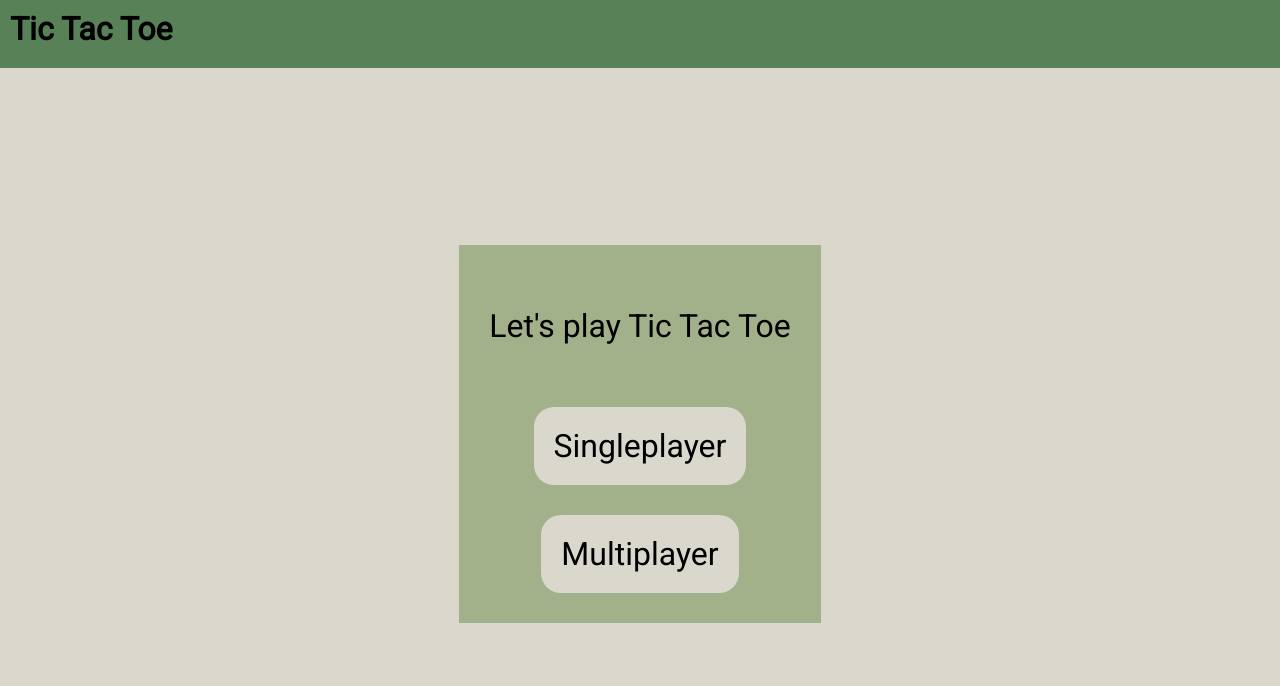
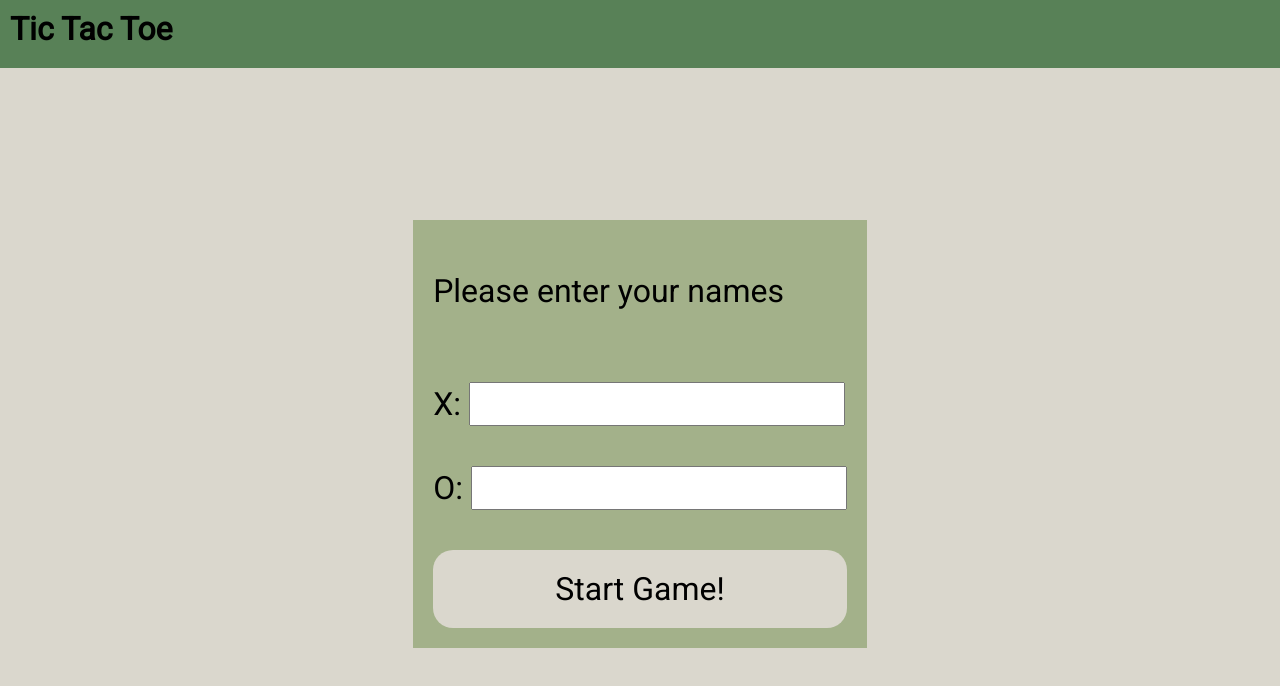
Before and after one commit to rehmanjav/odin-tic-tac-toe, a plain HTML site: page index.html in a window 1280 px wide. Both pictures are taken after a click on the button "Multiplayer". Drawn offline with Linux system fonts and the light colour scheme.

Commit message:
WIP: Names screen

```diff
--- a/index.html
+++ b/index.html
@@ -12,11 +12,7 @@
 <body>
     <header>Tic Tac Toe</header>
     <main>
-        <div class="start-screen">
-            <p>Let's play Tic Tac Toe</p>
-            <button class="btn-singleplayer">Singleplayer</button>
-            <button class="btn-multiplayer">Multiplayer</button>
-        </div>
+
     </main>
 </body>
 </html>
--- a/styles.css
+++ b/styles.css
@@ -52,3 +52,10 @@ button:active {
     padding: 30px;
     gap: 30px;
 }
+
+.multi-name {
+    display: flex;
+    flex-direction: column;
+    padding: 20px;
+    gap: 40px;
+  }
--- a/ticTacToe.js
+++ b/ticTacToe.js
@@ -21,13 +21,118 @@ const displayController = (function() {
     //   _privateMethod();
     // }
 
+    function startScreen() {
+      _clearMain();
+
+      let startDiv = document.createElement("div");
+      startDiv.classList.add("start-screen");
+
+      let p = document.createElement('p');
+      p.textContent = "Let's play Tic Tac Toe";
+
+      let btnSingle = document.createElement('button');
+      btnSingle.textContent = "Singleplayer";
+      btnSingle.classList.add("btn-singleplayer");
+
+      let btnMulti = document.createElement('button');
+      btnMulti.textContent = "Multiplayer";
+      btnMulti.classList.add("btn-multiplayer");
+
+      startDiv.appendChild(p);
+      startDiv.appendChild(btnSingle);
+      startDiv.appendChild(btnMulti);
+
+      let mainDiv = document.querySelector("main");
+      mainDiv.appendChild(startDiv);
+
+      btnSingle.addEventListener('click', () => {
+        console.log("single");
+      });
+      btnMulti.addEventListener('click', () => {
+        gameEngine.gameType = "multiplayer";
+        displayController.multiplayerNames();
+      });
+    }
+
     function multiplayerNames() {
+      _clearMain();
+
+      let nameDiv = document.createElement('div');
+      nameDiv.classList.add('multi-name');
+
+      let p = document.createElement('p');
+      p.textContent = "Please enter your names";
+
+      let xLabel = document.createElement("label");
+      xLabel.textContent = "X: ";
+      let xInput = document.createElement('input');
+      xInput.textContent = "Name";
+      xInput.classList.add("x-name");
+
+      let oLabel = document.createElement('label');
+      oLabel.textContent = "O: "
+      let oInput = document.createElement('input');
+      oInput.textContent = "Name";
+      oInput.classList.add("o-name");
+
+      let btnStart = document.createElement('button');
+      btnStart.textContent = "Start Game!";
+      btnStart.classList.add("btn-start-game");
+
+      btnStart.addEventListener('click', () => {
+        console.log("start game");
+        let xName = document.querySelector(".x-name").value;
+        let oName = document.querySelector(".o-name").value;
+        console.log(xName + oName);
+      });
+
+      xLabel.appendChild(xInput);
+      oLabel.appendChild(oInput);
+
+      nameDiv.appendChild(p);
+      nameDiv.appendChild(xLabel);
+      nameDiv.appendChild(oLabel);
+      nameDiv.appendChild(btnStart);
+
+      let mainDiv = document.querySelector("main");
+      mainDiv.appendChild(nameDiv);
 
     }
 
-    return {
-    //   publicMethod: publicMethod,
-    //   publicProperty: publicProperty,
-      multiplayerNames: multiplayerNames,
+    function boardScreen() {
+
+    }
+
+    return {startScreen,
+            multiplayerNames,
+            boardScreen,
+
     };
   })();
+
+const gameEngine = (function() {
+  // var _privateProperty = 'Hello World';
+  // var publicProperty = 'I am a public property';
+
+  // function _privateMethod() {
+  //   console.log(_privateProperty);
+  // }
+
+  // function publicMethod() {
+  //   _privateMethod();
+  // }
+
+  let gameType = '';
+  let xName = '';
+  let oName = '';
+
+
+
+  return {gameType,
+
+  };
+})();
+
+  // MAIN LOOP
+
+  displayController.startScreen();
```
